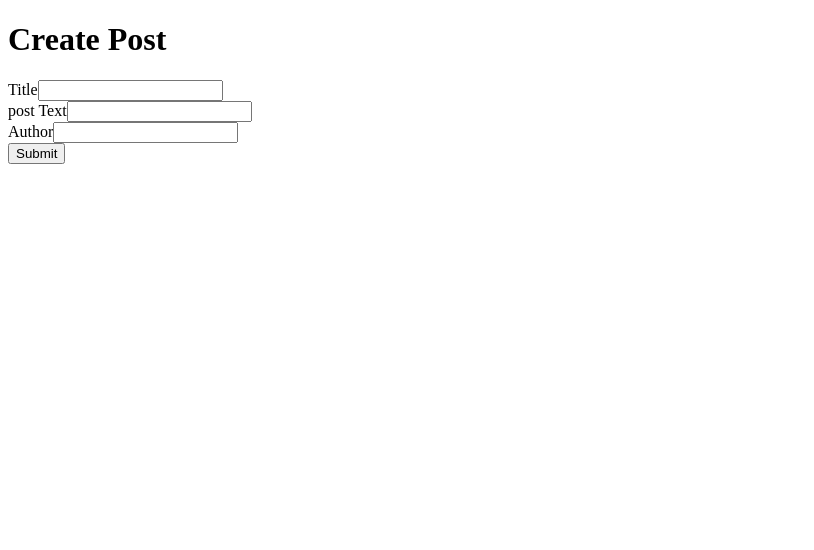
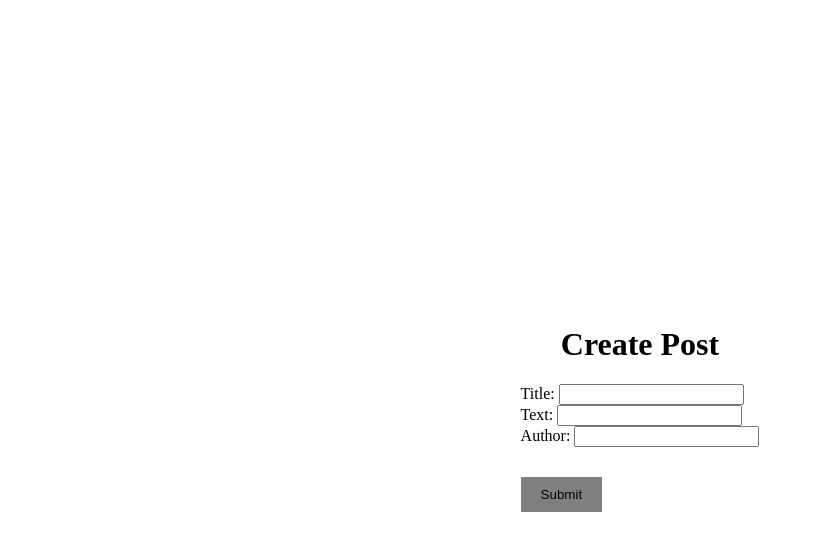
Before and after one commit to taikurachi/exercise5, a website: page public/form.html in a window 1280 px wide. Shown: the whole page, without its empty margins (0-814 px from the left). Drawn offline with Linux system fonts and the light colour scheme.

Commit message:
exercise 5

```diff
--- a/public/form.html
+++ b/public/form.html
@@ -5,25 +5,49 @@
     <meta name="viewport" content="width=device-width, initial-scale=1.0" />
     <title>Create Post</title>
   </head>
+
+  <style>
+    .form__container {
+      display: flex;
+      flex-direction: column;
+      justify-content: center;
+      align-items: center;
+      height: 100dvh;
+    }
+
+    .submit-btn {
+      margin-top: 30px;
+      border: none;
+      background: gray;
+      padding: 10px 20px;
+      transition: background 0.3s ease-in-out;
+    }
+
+    .submit-btn:hover {
+      background: rgb(70, 70, 70);
+    }
+  </style>
   <body>
+    <div class="form__container">
       <h1>Create Post</h1>
       <form action="/create/submit">
         <div>
           <label for="title"
-          >Title<input name="title" id="title" type="text"
+            >Title: <input name="title" id="title" type="text"
           /></label>
         </div>
         <div>
           <label for="postText"
-          >post Text<input name="postText" id="postText" type="text"
+            >Text: <input name="postText" id="postText" type="text"
           /></label>
         </div>
         <div>
           <label for="author"
-          >Author<input name="author" id="author" type="text"
+            >Author: <input name="author" id="author" type="text"
           /></label>
         </div>
-      <button type="submit">Submit</button>
+        <button class="submit-btn" type="submit">Submit</button>
       </form>
+    </div>
   </body>
 </html>
```
Lines whose indentation alone changed are shown as unchanged.
